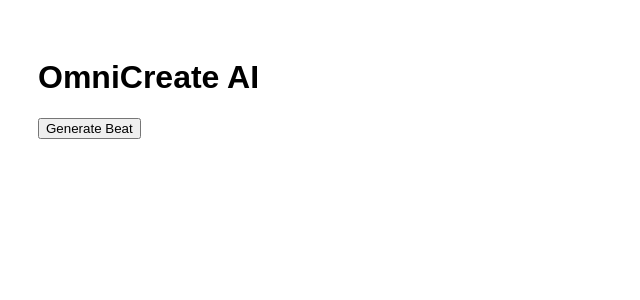
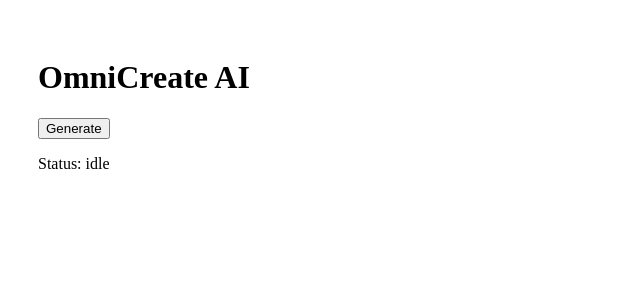
Before and after one commit to byfanzoftheone-stack/Omnicreate-, a React (Vite) app in the folder frontend/: page / in a window 1280 px wide. Shown: the top 300 px of the page, without its empty margins (0-640 px from the left). Built offline with nearby package versions, Linux system fonts and the light colour scheme.

Commit message:
fix core execution pipeline + stabilize frontend backend sync

```diff
--- a/frontend/src/App.jsx
+++ b/frontend/src/App.jsx
@@ -3,14 +3,12 @@
 export default function App() {
   const API = import.meta.env.VITE_API_URL;
 
-  const [loading, setLoading] = useState(false);
-  const [data, setData] = useState(null);
-  const [error, setError] = useState(null);
+  const [state, setState] = useState("idle");
+  const [result, setResult] = useState(null);
 
-  const generate = async () => {
-    setLoading(true);
-    setError(null);
-    setData(null);
+  const run = async () => {
+    setState("loading");
+    setResult(null);
 
     try {
       const res = await fetch(`${API}/api/generate-music`, {
@@ -18,36 +16,32 @@
         headers: { "Content-Type": "application/json" }
       });
 
-      if (!res.ok) throw new Error("API failed");
+      const json = await res.json();
 
-      const json = await res.json();
-      setData(json);
+      if (!json.track_id) {
+        setState("error");
+        return;
+      }
+
+      setResult(json);
+      setState("success");
     } catch (e) {
-      setError("Generation failed");
+      setState("error");
     }
-
-    setLoading(false);
   };
 
   return (
-    <div style={{ padding: 30, fontFamily: "Arial" }}>
+    <div style={{ padding: 30 }}>
       <h1>OmniCreate AI</h1>
 
-      <button onClick={generate} disabled={loading}>
-        {loading ? "Generating..." : "Generate Beat"}
+      <button onClick={run}>
+        {state === "loading" ? "Running Engine..." : "Generate"}
       </button>
 
-      {error && <p style={{ color: "red" }}>{error}</p>}
+      <p>Status: {state}</p>
 
-      {data && (
-        <div style={{ marginTop: 20 }}>
-          <h3>Result</h3>
-          <pre>{JSON.stringify(data, null, 2)}</pre>
-
-          <div>
-            <b>Monetized:</b> {String(data.monetized)}
-          </div>
-        </div>
+      {result && (
+        <pre>{JSON.stringify(result, null, 2)}</pre>
       )}
     </div>
   );
```
Also changed, not shown: 1 other file (tests, documents, lock files or other folders).
